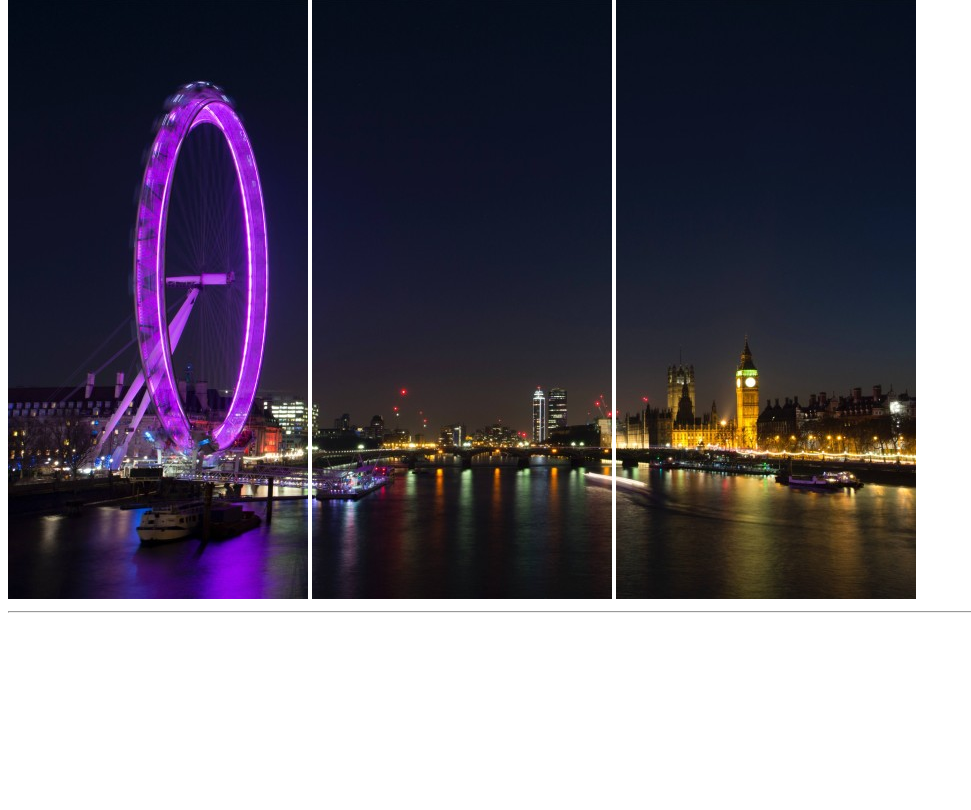
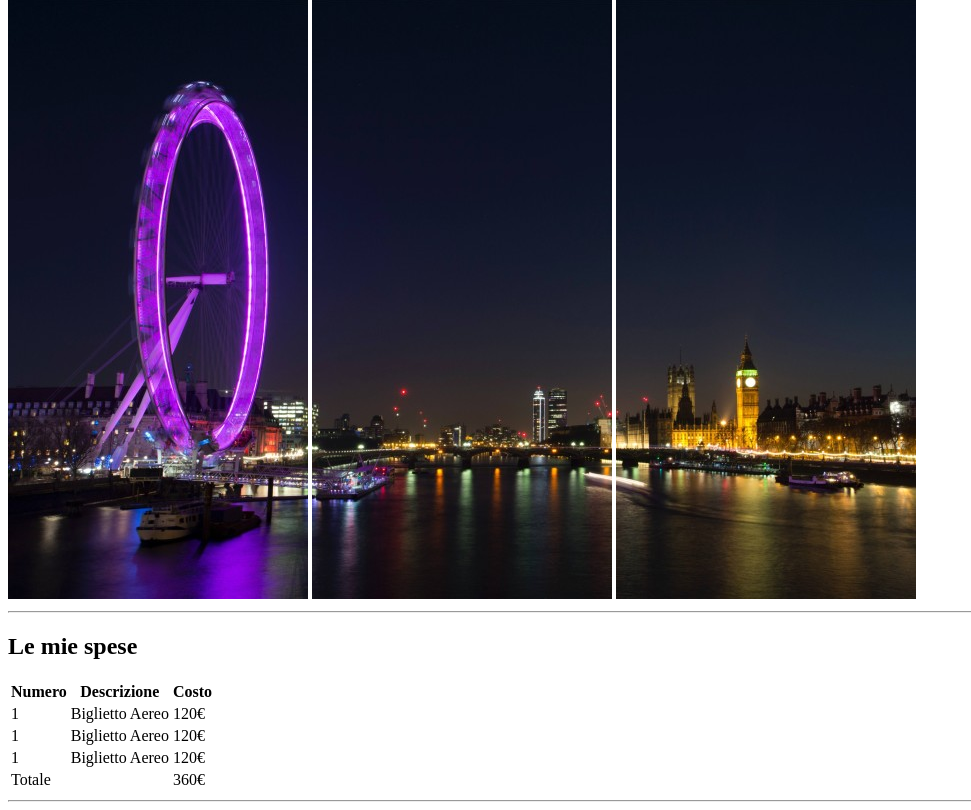
Before and after one commit to Jonathan-Ultini/html-london-trip, a plain HTML site: page index.html in a window 1280 px wide. Shown: the part 68-878 px from the top of the page, without its empty margins (0-971 px from the left). Before the commit the page ends 800 px from the top, so only its background shows below. Drawn offline with Linux system fonts and the light colour scheme.

Commit message:
add table section

```diff
--- a/index.html
+++ b/index.html
@@ -18,7 +18,42 @@
     </header>
 
     <!--contenuto principale-->
-    <main></main>
+    <main>
+      <section>
+        <h2>Le mie spese</h2>
+        <table>
+          <thead>
+            <th>Numero</th>
+            <th>Descrizione</th>
+            <th>Costo</th>
+          </thead>
+          <tbody>
+            <tr>
+              <td>1</td>
+              <td>Biglietto Aereo</td>
+              <td>120&euro;</td>
+            </tr>
+            <tr>
+              <td>1</td>
+              <td>Biglietto Aereo</td>
+              <td>120&euro;</td>
+            </tr>
+            <tr>
+              <td>1</td>
+              <td>Biglietto Aereo</td>
+              <td>120&euro;</td>
+            </tr>
+          </tbody>
+          <tfoot>
+            <tr>
+              <td colspan="2">Totale</td>
+              <td>360&euro;</td>
+            </tr>
+          </tfoot>
+        </table>
+        <hr />
+      </section>
+    </main>
 
     <!-- piè di pagina-->
     <footer></footer>
```
